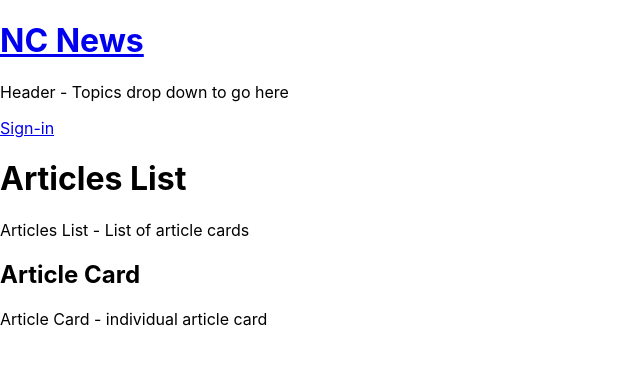
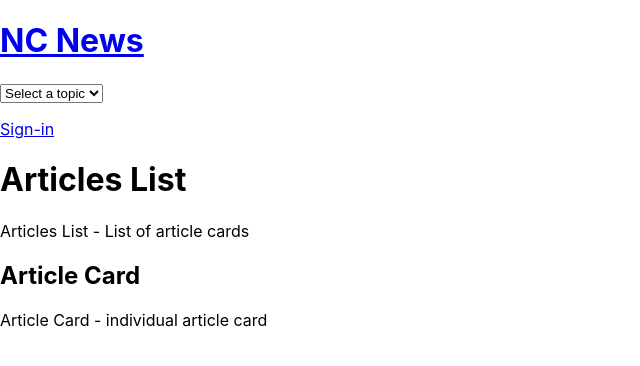
Before and after one commit to olirooker/fe-nc-news, a React (Create React App) app in the folder nc-news-app/: page / in a window 1280 px wide. Shown: the top 366 px of the page, without its empty margins (0-640 px from the left). Built offline with nearby package versions, Linux system fonts and the light colour scheme.

Commit message:
Built Header component with placeholder data

```diff
--- a/nc-news-app/src/components/Header.js
+++ b/nc-news-app/src/components/Header.js
@@ -2,7 +2,23 @@ import React, { Component } from 'react';
 import { Link } from '@reach/router';
 
 class Header extends Component {
-    state = {};
+    state = {
+        topics: [
+            {
+                slug: 'React JS',
+                description: 'Building things in React'
+            },
+            {
+                slug: 'Heroku Apps',
+                description: 'Getting the most from Heroku'
+            },
+            {
+                slug: 'VS Code',
+                description: 'Essential information on VS Code'
+            }
+        ]
+    };
+
 
     // sign in and create account components go here?
 
@@ -17,7 +33,18 @@ class Header extends Component {
                 <Link to="/">
                     <h1>NC News</h1>
                 </Link>
-                <p>Header - Topics drop down to go here</p>
+                <div>
+                    <label>
+                        <select defaultValue="">
+                            <option key="topic-placeholder" disabled={true} value="">Select a topic</option>
+                            {this.state.topics.map(topic => {
+                                return (
+                                    <option key={topic.slug}>{topic.slug}</option>
+                                )
+                            })}
+                        </select>
+                    </label>
+                </div>
                 <div>
                     {userInfo.isLoggedIn ? <Link to="/"><p>Hello, {userInfo.user.username}</p></Link> : <Link to="/"><p>Sign-in</p></Link>}
                 </div>
```
Also changed, not shown: 1 other file (tests, documents, lock files or other folders).
